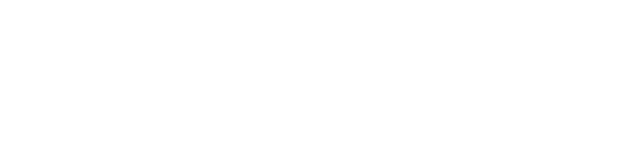
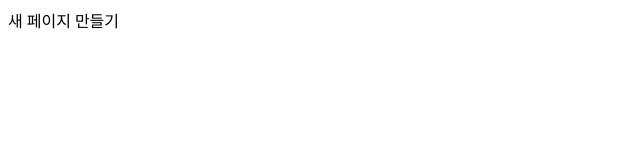
Before and after one commit to anseonjang/testgit, a plain HTML site: page index.html in a window 1280 px wide. Shown: the whole page, without its empty margins (0-640 px from the left). Drawn offline with Linux system fonts and the light colour scheme.

Commit message:
새 페이지 제작

```diff
--- a/index.html
+++ b/index.html
@@ -6,6 +6,6 @@
     <title>Document</title>
 </head>
 <body>
-
+    새 페이지 만들기
 </body>
 </html>
```
